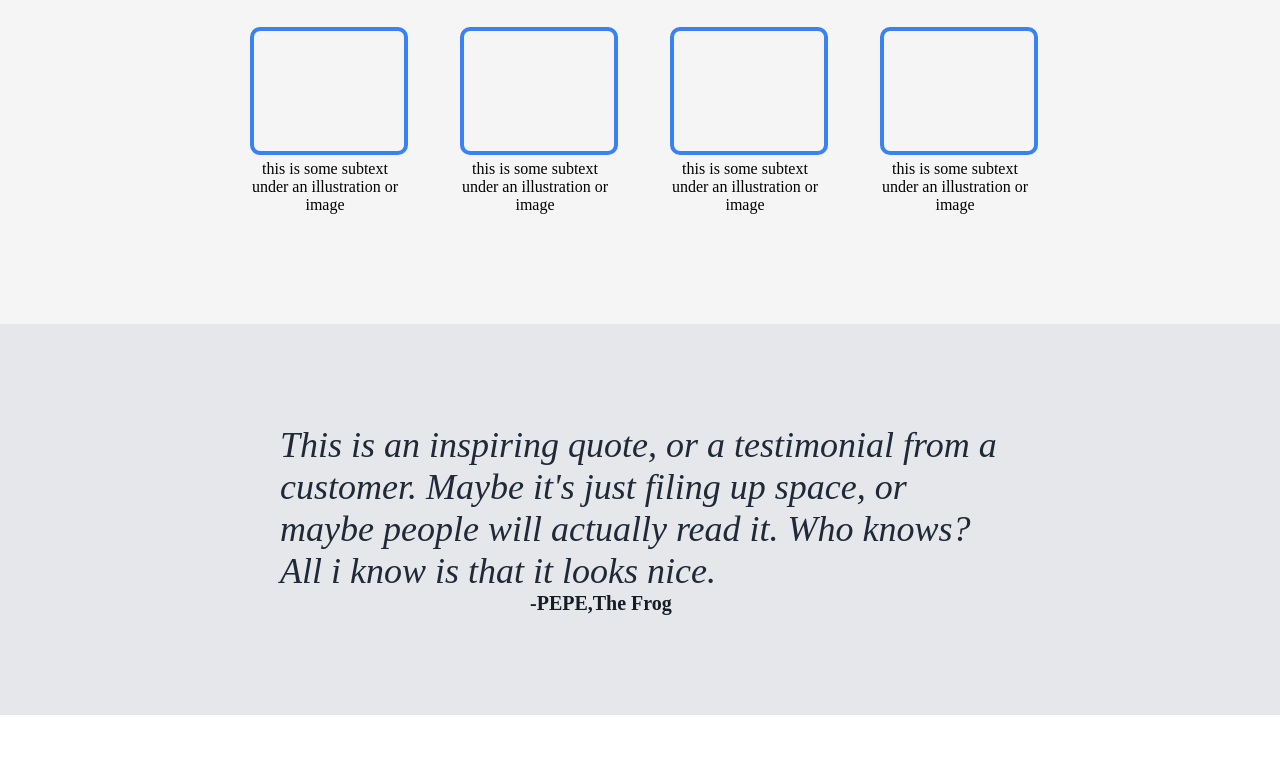
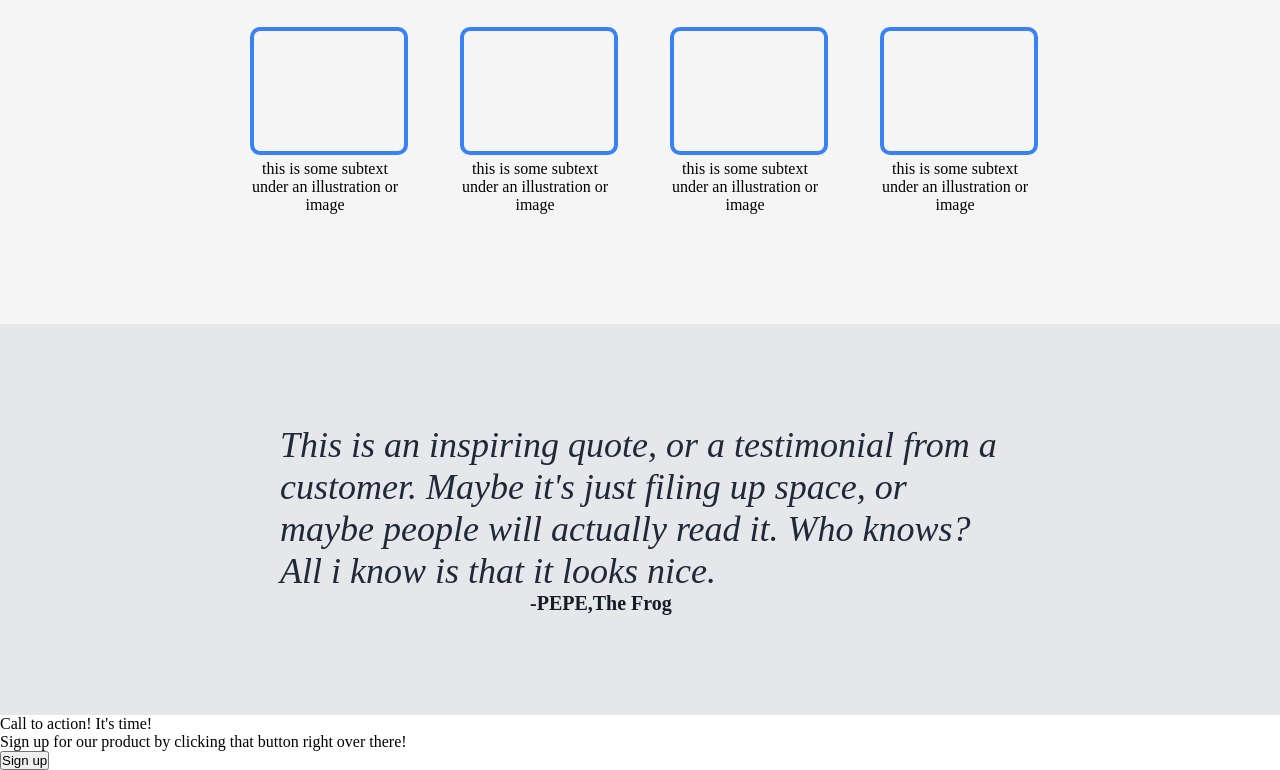
Before and after one commit to IBLearning0/landing-page, a plain HTML site: page index.html in a window 1280 px wide. Shown: the part 646-1416 px from the top of the page. Before the commit the page ends 1361 px from the top, so only its background shows below. Drawn offline with Linux system fonts and the light colour scheme.

Commit message:
Create structure for the sign-up section

```diff
--- a/index.html
+++ b/index.html
@@ -49,7 +49,18 @@
             <p class="quote-aut">-PEPE,The Frog</p>
         </div>
 
+        <div class="section-4">
+            <div class="container">
+                <div class="text-container">
+                    <p>Call to action! It's time!</p>
+                    <p>Sign up for our product by clicking that button right over there!</p>
+                </div>
 
+                <div class="button-container">
+                    <button>Sign up</button>
+                </div>
+            </div>
+        </div>
 
 
 
```
